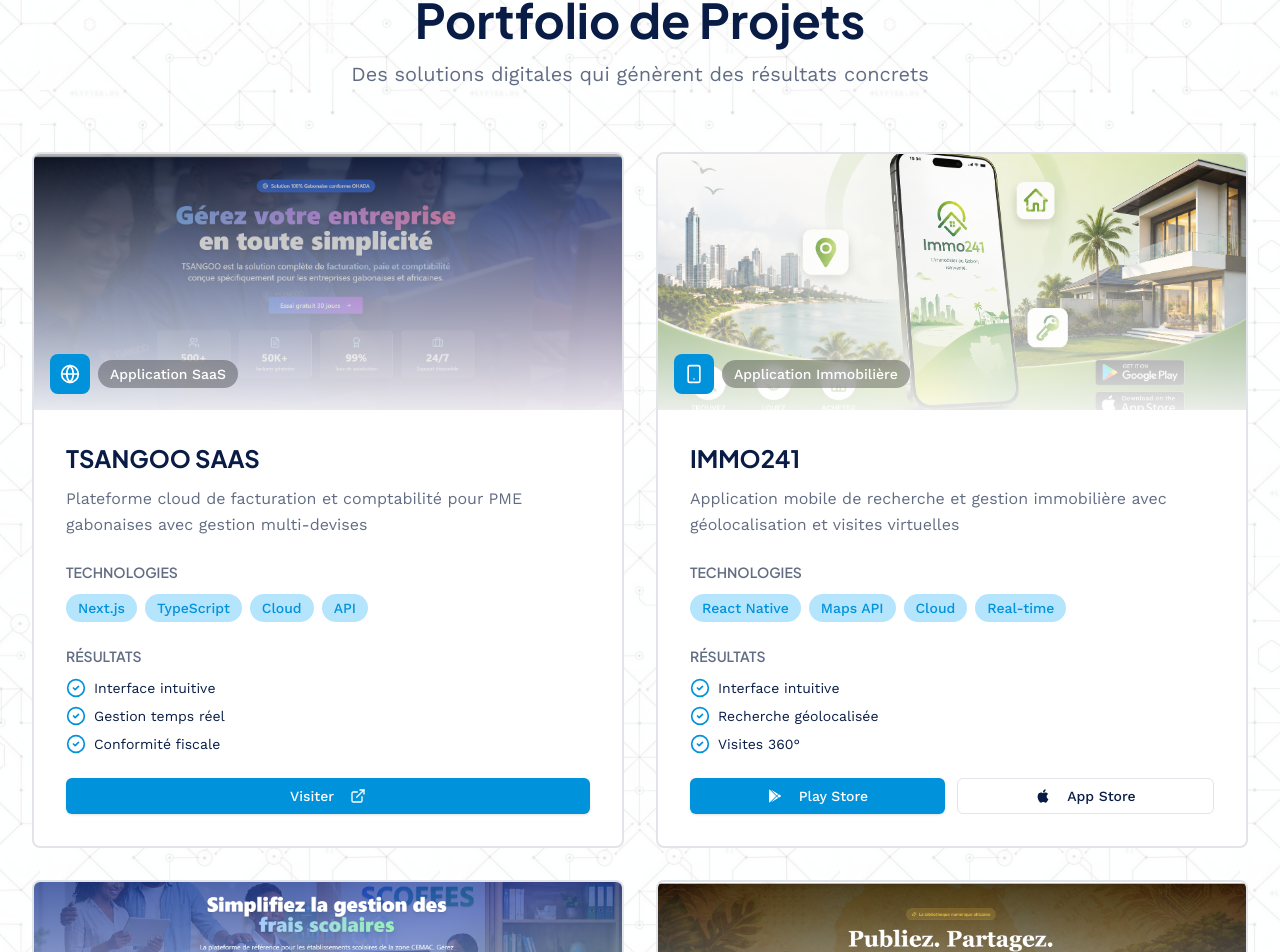
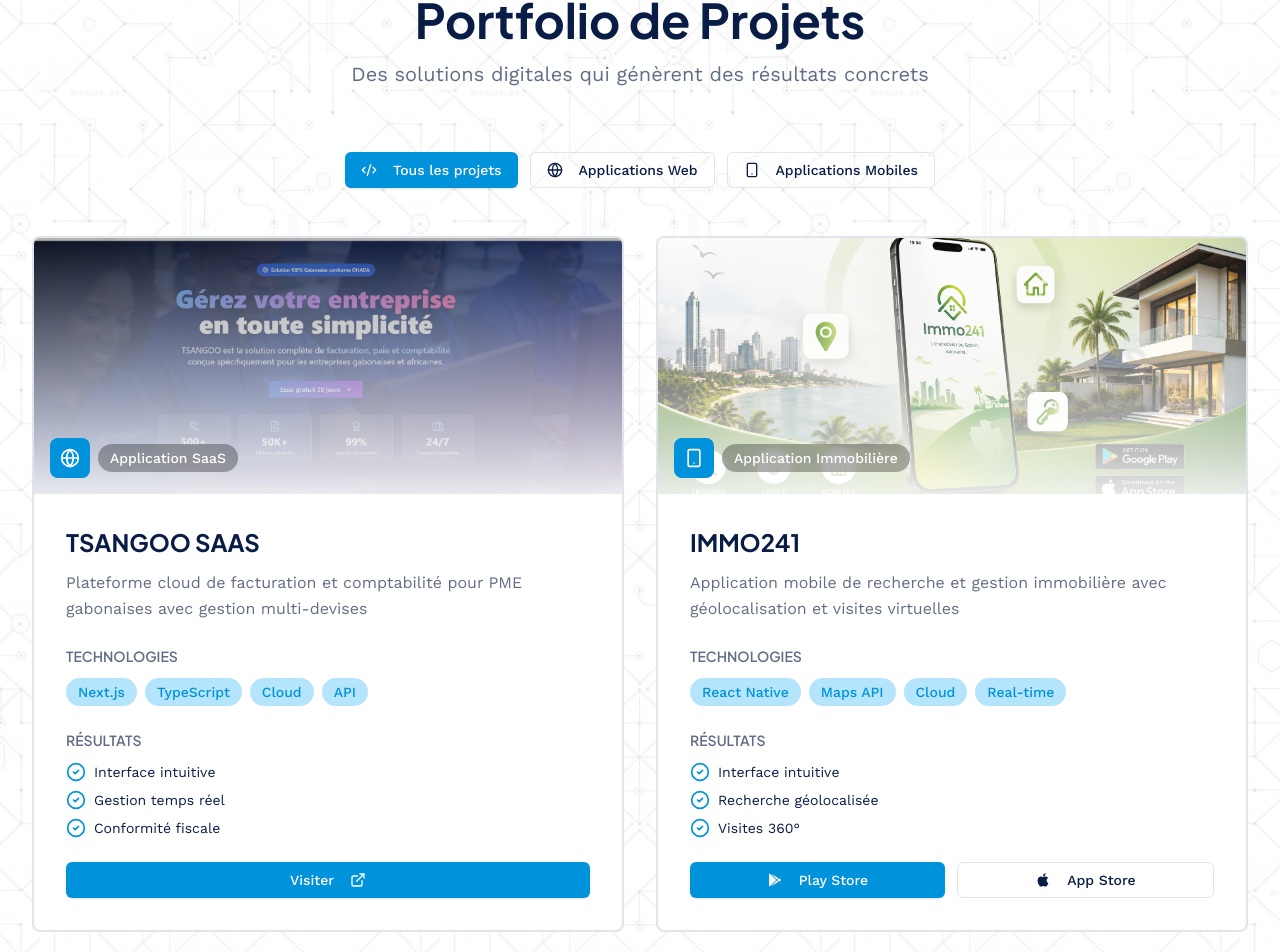
Before and after one commit to brice214/sg-b2f42701-634c-47b8-bbd1-2e23ad12ad16-1785503365, a Next.js app: page /realisations in a window 1280 px wide. Shown: the part 1043-1995 px from the top of the page. Built offline with nearby package versions, Linux system fonts and the light colour scheme.

Commit message:
feat(portfolio): add category filter to grid

```diff
--- a/src/pages/realisations.tsx
+++ b/src/pages/realisations.tsx
@@ -18,6 +18,7 @@
 
 export default function Realisations() {
   const [currentPage, setCurrentPage] = useState(1);
+  const [activeFilter, setActiveFilter] = useState<"all" | "web" | "mobile">("all");
   const projectsPerPage = 4;
 
   const projects = [
@@ -117,11 +118,21 @@
     { number: "99%", label: "Taux de Satisfaction" },
   ];
 
+  const handleFilterChange = (filter: "all" | "web" | "mobile") => {
+    setActiveFilter(filter);
+    setCurrentPage(1);
+  };
+
+  const filteredProjects =
+    activeFilter === "all"
+      ? projects
+      : projects.filter((project) => project.type === activeFilter);
+
   // Pagination logic
-  const totalPages = Math.ceil(projects.length / projectsPerPage);
+  const totalPages = Math.ceil(filteredProjects.length / projectsPerPage);
   const indexOfLastProject = currentPage * projectsPerPage;
   const indexOfFirstProject = indexOfLastProject - projectsPerPage;
-  const currentProjects = projects.slice(indexOfFirstProject, indexOfLastProject);
+  const currentProjects = filteredProjects.slice(indexOfFirstProject, indexOfLastProject);
 
   return (
     <>
@@ -172,6 +183,30 @@
               <p className="text-xl text-muted-foreground">
                 Des solutions digitales qui génèrent des résultats concrets
               </p>
+            </div>
+
+            <div className="flex flex-wrap items-center justify-center gap-3 mb-12">
+              <Button
+                variant={activeFilter === "all" ? "default" : "outline"}
+                onClick={() => handleFilterChange("all")}
+              >
+                <Code2 className="w-4 h-4 mr-2" />
+                Tous les projets
+              </Button>
+              <Button
+                variant={activeFilter === "web" ? "default" : "outline"}
+                onClick={() => handleFilterChange("web")}
+              >
+                <Globe className="w-4 h-4 mr-2" />
+                Applications Web
+              </Button>
+              <Button
+                variant={activeFilter === "mobile" ? "default" : "outline"}
+                onClick={() => handleFilterChange("mobile")}
+              >
+                <Smartphone className="w-4 h-4 mr-2" />
+                Applications Mobiles
+              </Button>
             </div>
 
             <div className="grid lg:grid-cols-2 gap-8">
```
